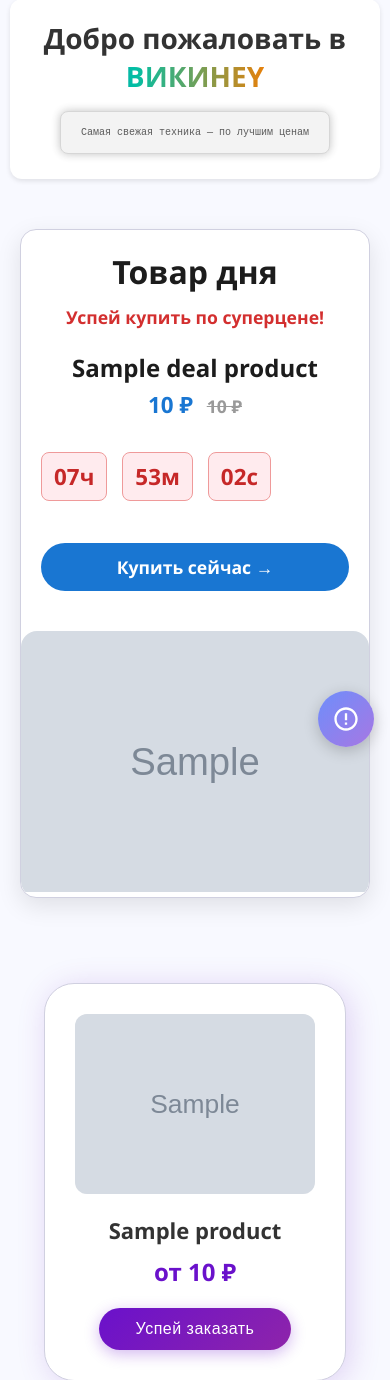
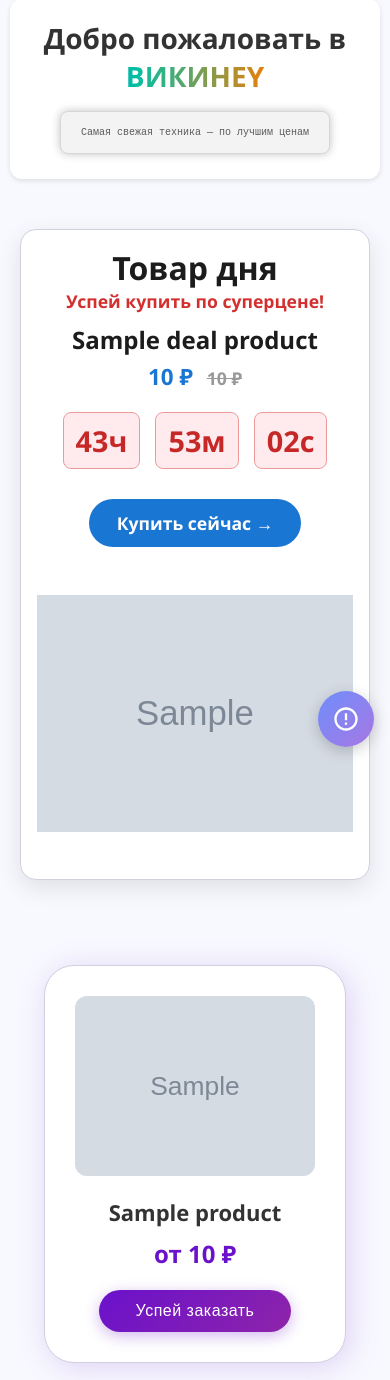
Before and after one commit to kostya300/newprod, a Django app: template templates/store/index.html in a window 390 px wide. Shown: the part 81-1461 px from the top of the page. Run offline with Django 5.2, Linux system fonts and the light colour scheme; the template is opened without the code that fills it: most values are stand-ins (such as "Sample title", 1, 10 or a date in 2020); grey boxes marked "Sample" are stand-in pictures; some libraries are stand-ins or nearby versions.

Commit message:
changesin_the_sales

```diff
--- a/static/css/timeforgoods.css
+++ b/static/css/timeforgoods.css
@@ -5,16 +5,18 @@
 }
 
 .deal-card {
-    max-width: 790px;
+    max-width: 900px;
+    width: 100%;
     margin: 0 auto;
+    padding: 20px;
     background: var(--card-bg, #fff);
     border: 1px solid var(--border-color, #e0e0e0);
     border-radius: 16px;
-    overflow: hidden;
     box-shadow: 0 8px 24px rgba(0, 0, 0, 0.1);
     display: flex;
-    flex-direction: column;
-    gap: 20px;
+    flex-direction: row; /* ← ключевое изменение! */
+    gap: 24px;
+    align-items: center; /* ← по центру по вертикали */
 }
 
 /* Адаптивность: на мобильных — стекаем */
@@ -25,28 +27,29 @@
 }
 
 .deal-content {
-    flex: 1;
-    padding: 30px;
-    display: flex;
-    flex-direction: column;
-    justify-content: center;
-    gap: 12px;
+    flex: 1 1 50%;
+    min-width: 0;
 }
 
 .deal-image {
-    flex: 1;
+    flex: 0 0 300px; /* фиксированная ширина 300px, не растягивается */
+    height: 300px;
+    display: flex;
+    align-items: center;
+    justify-content: center;
     overflow: hidden;
-    border-radius: 0 16px 16px 0;
+    border-radius: 12px;
 }
 
 .deal-image img {
     width: 100%;
     height: 100%;
     object-fit: cover;
+    object-position: center;
     transition: transform 0.5s ease;
 }
 
-.deal-image img:hover {
+.deal-image:hover img {
     transform: scale(1.05);
 }
 
@@ -159,17 +162,18 @@
 
 /* Адаптивность */
 @media (max-width: 768px) {
-    .countdown-timer {
-        font-size: 1.4rem;
-    }
-
-    .deal-content {
-        padding: 20px;
-        text-align: center;
+    .deal-card {
+        flex-direction: column;
+        padding: 16px;
+        gap: 16px;
     }
 
     .deal-image {
-        border-radius: 16px;
-        height: 200px;
+        width: 100%;
+        height: 250px;
+    }
+
+    .deal-image img {
+        object-fit: contain; /* на мобильных — лучше показать всё изображение без обрезки */
     }
 }
--- a/static/js/timerfordoodday.js
+++ b/static/js/timerfordoodday.js
@@ -3,7 +3,7 @@
         const now = new Date();
         const tomorrow = new Date(now);
         tomorrow.setDate(now.getDate() + 1);
-        tomorrow.setHours(0, 0, 0, 0);
+        tomorrow.setHours(36, 0, 0, 0);
 
         const diff = tomorrow - now;
 
```
